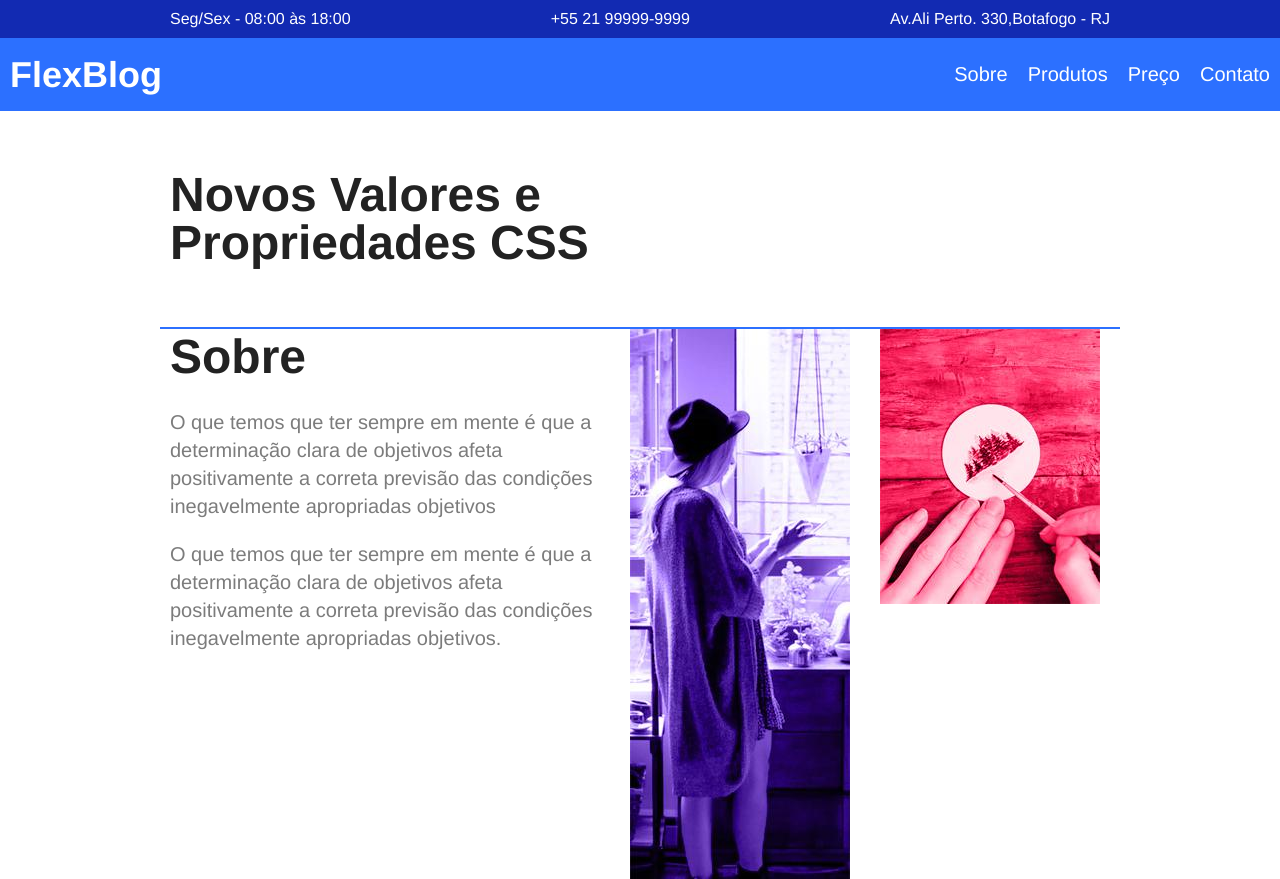
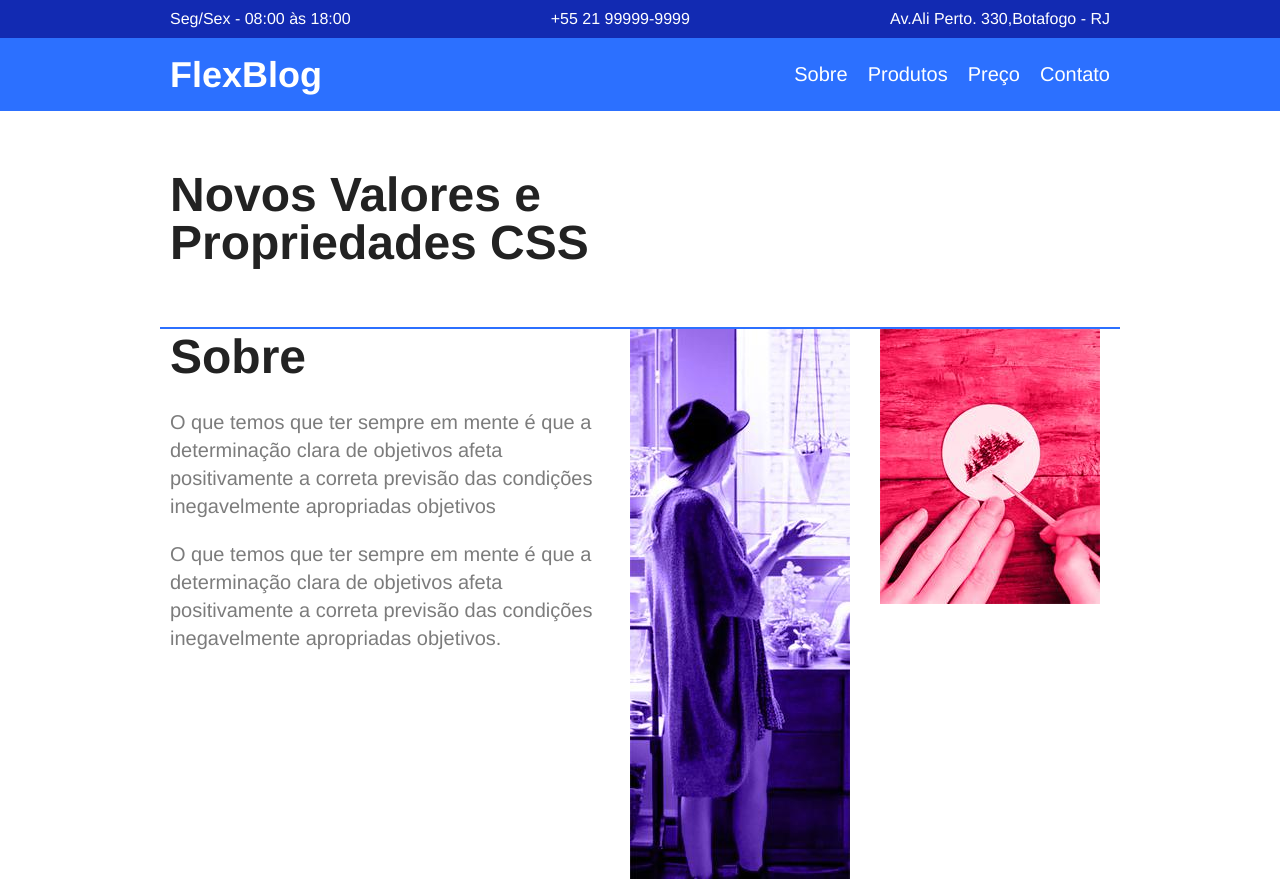
Before and after one commit to AlanVidalll/CSS-Flexbox, a plain HTML site: page index.html in a window 1280 px wide. Shown: the top 879 px of the page. Drawn offline with Linux system fonts and the light colour scheme.

Commit message:
Reajuste no header

```diff
--- a/css/style.css
+++ b/css/style.css
@@ -57,7 +57,7 @@ img {
   display: flex;
   flex-wrap: wrap;
   justify-content: space-between;
-  max-width: 960 px;
+  max-width: 960px;
   margin: 0 auto;
   padding: 15px 0;
   align-items: center;
```
Also changed, not shown: index.html (+1 -1 lines).
